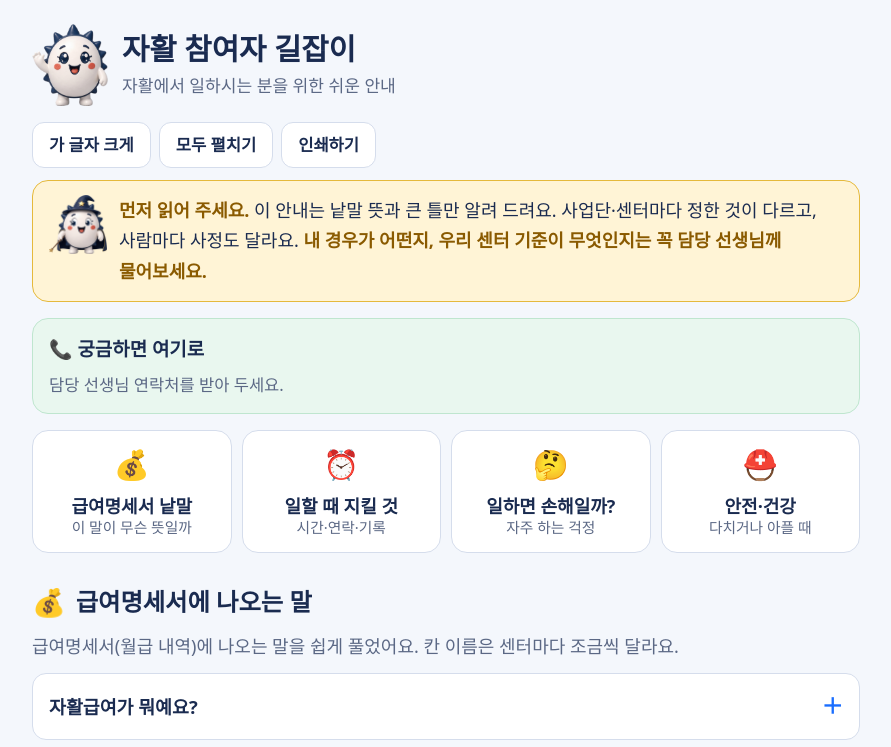
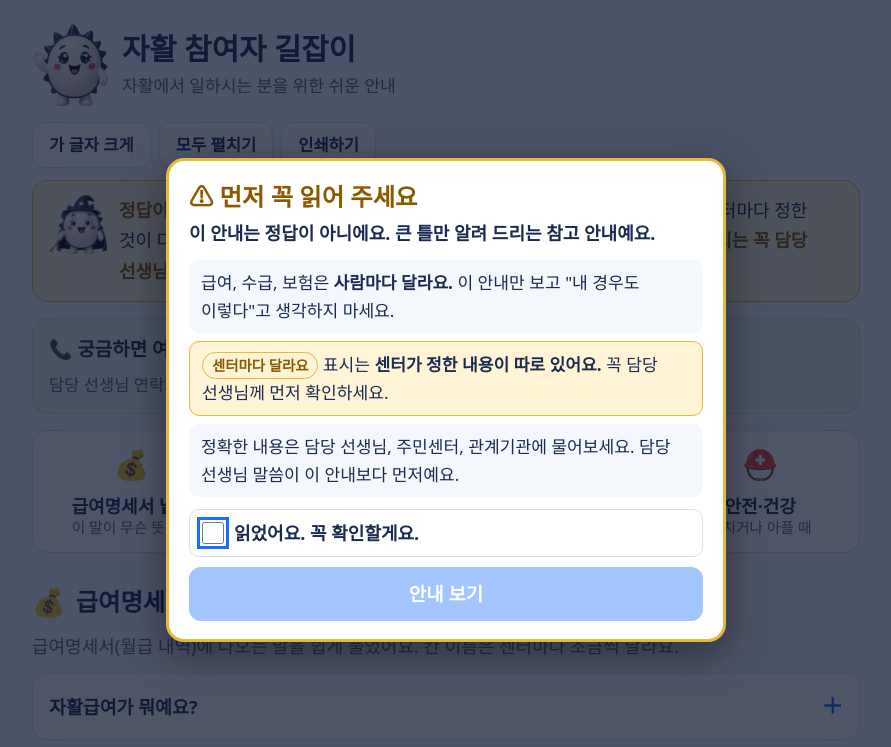
Before and after one commit to jahwalktg/jahwal-guide, a plain HTML site: page index.html in a window 1280 px wide. Shown: the top 747 px of the page, without its empty margins (194-1085 px from the left). Drawn offline with nearby package versions, Linux system fonts and the light colour scheme.

Commit message:
첫 접속 필수 안내: 정답이 아니라 참고용, 원문·관계기관·전문가 확인, 기관(센터)마다 다른 항목은 특히 확인
Co-Authored-By: Claude Opus 5.5 <noreply@anthropic.com>

```diff
--- a/index.html
+++ b/index.html
@@ -120,6 +120,24 @@ footer p{margin:2px 0}
   .notice,.center{border-color:#999}
   section.part{break-before:auto}
 }
+
+/* 첫 접속 필수 안내 */
+.gt-back{position:fixed;inset:0;z-index:100;background:rgba(10,20,45,.72);display:flex;align-items:center;justify-content:center;padding:14px}
+.gt-back[hidden]{display:none}
+.gt-box{width:min(560px,100%);max-height:100%;overflow:auto;background:var(--surface);color:var(--text);border:3px solid var(--amber-line);border-radius:18px;padding:20px 20px 18px;box-shadow:0 12px 40px rgba(0,0,0,.4)}
+.gt-box h2{margin:0 0 4px;font-size:1.35rem;line-height:1.35;color:var(--amber)}
+.gt-box .gt-sub{margin:0 0 12px;font-weight:700}
+.gt-box ul{margin:0 0 12px;padding:0;list-style:none;display:grid;gap:8px}
+.gt-box li{padding:9px 12px;border-radius:10px;background:var(--bg);line-height:1.6;font-size:.95rem}
+.gt-box li.key{background:var(--amber-bg);border:1.5px solid var(--amber-line)}
+.gt-tag{display:inline-block;font-size:.8rem;font-weight:800;padding:1px 9px;border-radius:999px;background:var(--amber-bg);color:var(--amber);border:1px solid var(--amber-line);white-space:nowrap}
+.gt-check{display:flex;gap:10px;align-items:center;padding:10px 12px;margin:0 0 10px;border:1.5px solid var(--line);border-radius:10px;font-weight:700;cursor:pointer;line-height:1.45}
+.gt-check input{flex:none;width:22px;height:22px;margin:0}
+.gt-ok{width:100%;min-height:54px;border:0;border-radius:12px;background:var(--blue);color:#fff;font-size:1.05rem;font-weight:800;cursor:pointer}
+.gt-ok:disabled{opacity:.4;cursor:not-allowed}
+.gt-again{background:none;border:0;padding:0;color:inherit;text-decoration:underline;font:inherit;cursor:pointer}
+.vnote{margin:10px 0 0;padding:8px 12px;border-radius:10px;background:var(--amber-bg);border:1.5px solid var(--amber-line);font-size:.9rem;line-height:1.55;font-weight:600}
+@media print{.gt-back,.gt-again{display:none!important}}
 </style>
 </head>
 <body>
@@ -140,7 +158,7 @@ footer p{margin:2px 0}
 
   <div class="notice">
     <img src="img/point.png" alt="" width="58">
-    <p><b>먼저 읽어 주세요.</b> 이 안내는 낱말 뜻과 큰 틀만 알려 드려요. 사업단·센터마다 정한 것이 다르고, 사람마다 사정도 달라요. <b>내 경우가 어떤지, 우리 센터 기준이 무엇인지는 꼭 담당 선생님께 물어보세요.</b></p>
+    <p><b>정답이 아니라 참고 안내예요.</b> 이 안내는 낱말 뜻과 큰 틀만 알려 드려요. 사업단·센터마다 정한 것이 다르고, 사람마다 사정도 달라요. <b>내 경우가 어떤지, 우리 센터 기준이 무엇인지는 꼭 담당 선생님께 물어보세요.</b></p>
   </div>
 
   <div class="center" id="centerBox"></div>
@@ -355,7 +373,7 @@ footer p{margin:2px 0}
   </details>
 
   <footer>
-    <p>자활 참여자 길잡이 · 큰 틀만 알려 드리는 참고 안내예요. 내 경우와 우리 센터 기준은 담당 선생님께 확인하세요.</p>
+    <p>자활 참여자 길잡이 · 큰 틀만 알려 드리는 참고 안내예요. 내 경우와 우리 센터 기준은 담당 선생님께 확인하세요. <button class="gt-again" id="gtAgain" type="button">첫 안내 다시 보기</button></p>
     <p id="makerLine">만든 사람: 자활전문강사 김태균 (종사자 문의 jahwalktg@gmail.com)</p>
   </footer>
 </div>
@@ -370,6 +388,7 @@ footer p{margin:2px 0}
   window.addEventListener('hashchange',function(){if(STAFF!==/^#staff$/i.test(location.hash))location.reload();});
   if(!STAFF){['staff','makerLine'].forEach(function(id){var e=$(id);if(e)e.remove();});}
   var on=function(id,fn){var e=$(id);if(e)e.onclick=fn;};
+  document.querySelectorAll('details.q').forEach(function(d){var g=d.querySelector('summary .tag');if(!g||g.textContent.indexOf('센터')<0)return;var p=document.createElement('p');p.className='vnote';p.textContent='⚠ 센터마다 달라요: 이 안내보다 우리 센터가 정한 내용이 먼저예요. 꼭 담당 선생님께 확인하세요.';d.querySelector('.ans').appendChild(p);});
   var KEY='jahwal-participant.center.v1';
   var C={};try{C=JSON.parse(localStorage.getItem(KEY)||'{}')||{};}catch(e){}
   /* QR·링크로 들어온 경우: 주소 # 뒤의 센터 정보(c 센터, s 담당, t 연락처, m 메모)를 보여 줌. # 뒤는 서버로 가지 않음. 이 기기에는 저장하지 않음 */
@@ -422,5 +441,31 @@ footer p{margin:2px 0}
   on('btnQrSave',function(){var a=document.createElement('a');a.href=$('qrImg').src;a.download='참여자길잡이_QR'+(C.center?'_'+C.center:'')+'.gif';document.body.appendChild(a);a.click();a.remove();});
 })();
 </script>
+<div class="gt-back" id="gtBack" hidden role="dialog" aria-modal="true" aria-labelledby="gtT">
+  <div class="gt-box">
+    <h2 id="gtT">⚠ 먼저 꼭 읽어 주세요</h2>
+    <p class="gt-sub">이 안내는 정답이 아니에요. 큰 틀만 알려 드리는 참고 안내예요.</p>
+    <ul>
+      <li>급여, 수급, 보험은 <b>사람마다 달라요.</b> 이 안내만 보고 "내 경우도 이렇다"고 생각하지 마세요.</li>
+      <li class="key"><span class="gt-tag">센터마다 달라요</span> 표시는 <b>센터가 정한 내용이 따로 있어요.</b> 꼭 담당 선생님께 먼저 확인하세요.</li>
+      <li>정확한 내용은 담당 선생님, 주민센터, 관계기관에 물어보세요. 담당 선생님 말씀이 이 안내보다 먼저예요.</li>
+    </ul>
+    <label class="gt-check"><input type="checkbox" id="gtChk"> 읽었어요. 꼭 확인할게요.</label>
+    <button class="gt-ok" id="gtOk" type="button" disabled>안내 보기</button>
+  </div>
+</div>
+<script>
+/* 첫 접속 필수 안내: 체크하고 눌러야 쓸 수 있음. 이 브라우저에 확인 표시만 저장. 주소에 ?gate 를 붙이거나 맨 아래 단추로 다시 볼 수 있음 */
+(function(){
+  var KEY='jahwal-guide.gate.v1',back=document.getElementById('gtBack'),ok=document.getElementById('gtOk'),chk=document.getElementById('gtChk');
+  var seen=false;try{seen=!!localStorage.getItem(KEY);}catch(e){}
+  function show(){back.hidden=false;document.documentElement.style.overflow='hidden';chk.checked=false;ok.disabled=true;chk.focus();}
+  function hide(){back.hidden=true;document.documentElement.style.overflow='';}
+  chk.addEventListener('change',function(){ok.disabled=!chk.checked;});
+  ok.addEventListener('click',function(){try{localStorage.setItem(KEY,new Date().toISOString().slice(0,10));}catch(e){}hide();});
+  var again=document.getElementById('gtAgain');if(again)again.addEventListener('click',show);
+  if(!seen||/[?&]gate\b/.test(location.search))show();
+})();
+</script>
 </body>
 </html>
```
